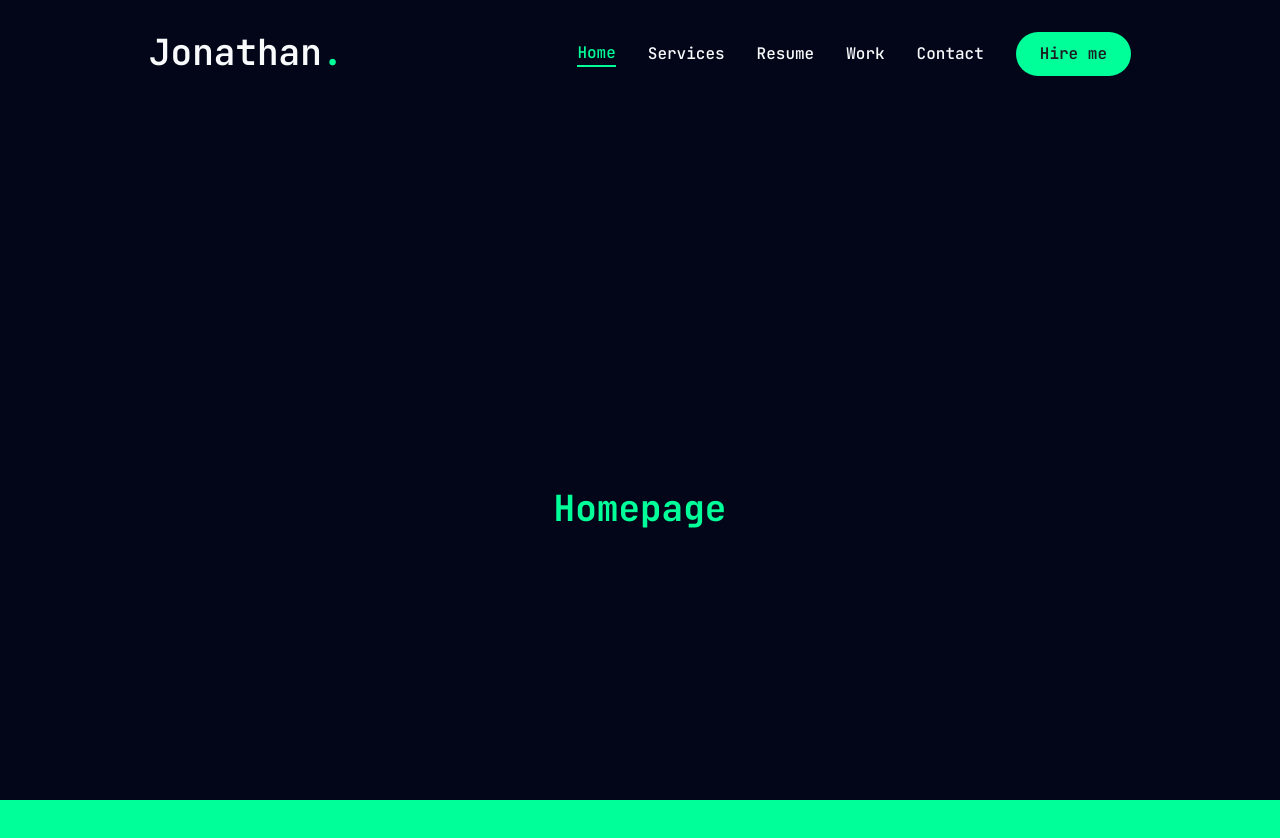
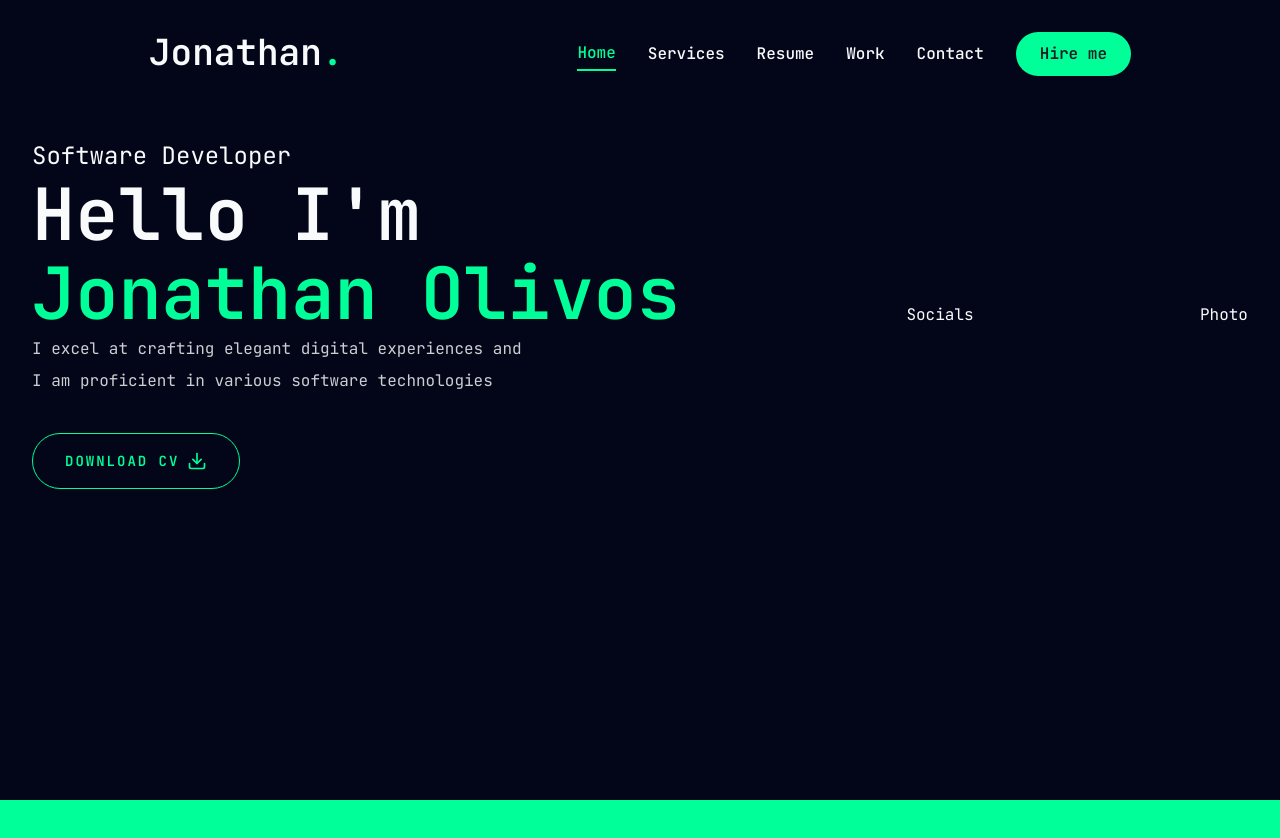
Before and after one commit to papitapapita/my-portfolio, a Next.js app: page / in a window 1280 px wide. Shown: the top 838 px of the page. After the commit the page ends 800 px from the top, so only its background shows below. Built offline with nearby package versions, Linux system fonts and the light colour scheme.

Commit message:
Main title with its corresponding description implemented

```diff
--- a/src/app/globals.css
+++ b/src/app/globals.css
@@ -127,6 +127,15 @@
     @apply border-border outline-ring/50;
   }
   body {
-    @apply bg-background text-foreground;
+    @apply leading-loose bg-background text-foreground;
+  }
+  .h1 {
+    @apply text-[48px] xl:text-[80px] leading-[1.1] font-semibold;
+  }
+  .h2 {
+    @apply text-[36px] xl:text-[48px] leading-[1.1] font-semibold;
+  }
+  .h3 {
+    @apply text-[20px] xl:text-[24px] leading-[1.1] font-semibold;
   }
 }
--- a/src/app/page.tsx
+++ b/src/app/page.tsx
@@ -1,9 +1,33 @@
+import { Button } from "@/components/ui/button";
+import { FiDownload } from "react-icons/fi";
+
 export default function Home() {
   return (
-    <main className="min-h-screen flex items-center justify-center flex-col">
-      <h1 className="text-4xl text-accent hover:text-accent-hover font-bold ">
-        Homepage
-      </h1>
+    <main className="h-full">
+      <div className="container mx-auto h-full">
+        <div className="flex flex-col xl:flex-row items-center justify-between xl:pt-8 xl:pb-24 xl:px-8">
+          {/* Text */}
+          <div className="text-center xl:text-left">
+            <span className="capitalize text-2xl">
+              software developer
+            </span>
+            <h1 className="flex flex-col text-center xl:text-left text-7xl h1">
+              <span>Hello I&apos;m </span>
+              <span className="text-accent">Jonathan Olivos</span>
+            </h1>
+            <p className="max-w-[500px] mb-9 text-white/80 place-self-center xl:place-self-start">
+              I excel at crafting elegant digital experiences and I am
+              proficient in various software technologies
+            </p>
+            <Button variant="outline" size="lg">
+              <span>Download CV</span>
+              <FiDownload className="text-xl" />
+            </Button>
+          </div>
+          <div>Socials</div>
+          <div>Photo</div>
+        </div>
+      </div>
     </main>
   );
 }
```
